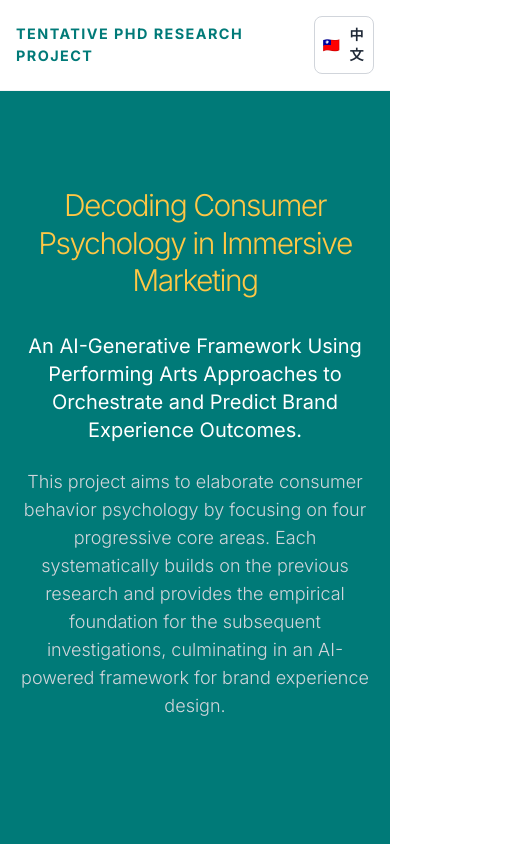
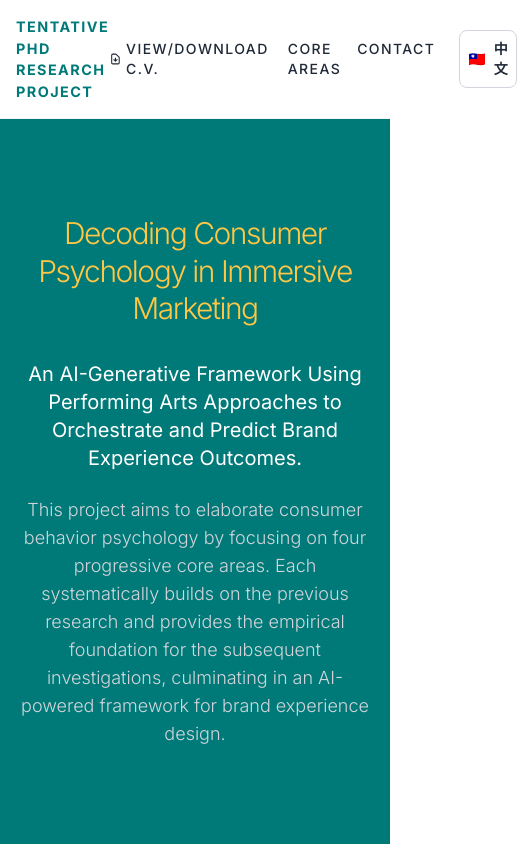
Before and after one commit to vitayangnyc/phd_project, a plain HTML site: page index.html in a window 390 px wide. Shown: the top 844 px of the page, 517 px wide, since content can reach past the window. Drawn offline with nearby package versions, Linux system fonts and the light colour scheme.

Commit message:
Update index.html

```diff
--- a/index.html
+++ b/index.html
@@ -4,59 +4,49 @@
     <meta charset="UTF-8">
     <meta name="viewport" content="width=device-width, initial-scale=1.0">
     <title id="doc-title">PHD Project: Decoding Consumer Psychology in Immersive Marketing</title>
-    <!-- Load Tailwind CSS -->
     <script src="https://cdn.tailwindcss.com"></script>
     <link href="https://fonts.googleapis.com/css2?family=Inter:wght@100..900&display=swap" rel="stylesheet">
     <style>
-        /* Apply Inter font family and minimalist background */
         body {
             font-family: 'Inter', sans-serif;
-            background-color: #ffffff; /* Pure white background */
-            color: #1f2937; /* Dark Gray for text */
+            background-color: #ffffff;
+            color: #1f2937;
         }
-        /* Custom scrollbar for aesthetics */
         ::-webkit-scrollbar {
             width: 8px;
         }
         ::-webkit-scrollbar-thumb {
-            background-color: #d1d5db; /* Light gray */
+            background-color: #d1d5db;
             border-radius: 4px;
         }
-        /* Define dark background color for hero and footer */
         .dark-bg {
-            background-color: #007A78; /* Deep Teal/Cyan based on user request */
+            background-color: #007A78;
         }
         .section-separator {
-            border-bottom: 1px solid #e5e7eb; /* Subtle light gray line */
+            border-bottom: 1px solid #e5e7eb;
         }
-        /* Style for the small header title */
         .header-title {
-            color: #007A78; /* Teal color */
-            font-size: 0.9rem; /* Roughly 20% smaller than text-xl */
+            color: #007A78;
+            font-size: 0.9rem;
         }
     </style>
 </head>
 <body class="text-gray-800">
 
-    <!-- Header / Navigation Bar (Minimalist White) -->
     <header class="border-b border-gray-100 bg-white sticky top-0 z-10">
         <div class="max-w-7xl mx-auto px-4 sm:px-6 lg:px-8 py-4 flex justify-between items-center">
-            <!-- Updated Header Title with ID for dynamic translation -->
             <div id="header-project-title" class="header-title font-bold tracking-widest uppercase">
                 TENTATIVE PHD RESEARCH PROJECT
             </div>
             <nav class="flex items-center space-x-6">
-                <div class="hidden md:flex space-x-8 text-sm font-medium uppercase tracking-widest">
-                    <!-- CV Link: target="_blank" has been removed to open in the same tab -->
+                <div class="flex space-x-4 md:space-x-8 text-sm font-medium uppercase tracking-widest">
                     <a href="cv.html" id="nav-cv" class="hover:text-black transition duration-150 flex items-center">
                         <svg class="w-4 h-4 mr-1" fill="none" stroke="currentColor" viewBox="0 0 24 24" xmlns="http://www.w3.org/2000/svg"><path stroke-linecap="round" stroke-linejoin="round" stroke-width="2" d="M12 10v6m0 0l-3-3m3 3l3-3m2 8H7a2 2 0 01-2-2V5a2 2 0 012-2h5.586a1 1 0 01.707.293l5.414 5.414a1 1 0 01.293.707V19a2 2 0 01-2 2z"></path></svg>
                         View/Download C.V.
                     </a>
-                    <!-- Updated Objectives to Core Areas -->
                     <a href="#objectives" id="nav-core-areas" class="hover:text-black transition duration-150">Core Areas</a>
                     <a href="#contact" id="nav-contact" class="hover:text-black transition duration-150">Contact</a>
                 </div>
-                <!-- Language Switch Toggle: Content (flag and text) now controlled by JavaScript -->
                 <button id="lang-toggle" onclick="toggleLanguage()" class="p-2 border border-gray-300 rounded-lg text-sm font-semibold hover:bg-gray-50 transition duration-150 flex items-center">
                     <span id="lang-flag" class="mr-2" role="img" aria-label="Flag"></span>
                     <span id="lang-text"></span>
@@ -65,7 +55,6 @@
         </div>
     </header>
 
-    <!-- 1. Hero Section (High Contrast Dark) -->
     <section class="dark-bg text-white py-24 md:py-40 border-b border-gray-800">
         <div class="max-w-5xl mx-auto px-4 sm:px-6 lg:px-8 text-center">
             <h1 id="hero-title" class="text-3xl sm:text-5xl font-light mb-8 leading-tight tracking-tighter" style="color: #FFC745;">
@@ -74,7 +63,6 @@
             <p id="hero-subtitle" class="text-xl sm:text-2xl font-normal max-w-4xl mx-auto mb-6">
                 An AI-Generative Framework Using Performing Arts Approaches to Orchestrate and Predict Brand Experience Outcomes.
             </p>
-            <!-- Descriptive text -->
             <p id="hero-desc" class="text-lg font-light max-w-4xl mx-auto mb-10 text-gray-300">
                 This project aims to elaborate consumer behavior psychology by focusing on four progressive core areas. Each systematically builds on the previous research and provides the empirical foundation for the subsequent investigations, culminating in an AI-powered framework for brand experience design.
             </p>
@@ -83,12 +71,10 @@
 
     <main class="max-w-7xl mx-auto px-4 sm:px-6 lg:px-8 py-20">
 
-        <!-- 2. Core Objectives (The Four Core Areas) -->
         <section id="objectives" class="mb-24">
             <h2 id="objectives-title" class="text-3xl sm:text-4xl font-light text-center mb-16 text-gray-900 border-b border-gray-200 pb-3 uppercase tracking-wider">Four Core Research Areas</h2>
             <div class="grid md:grid-cols-2 lg:grid-cols-4 gap-x-10 gap-y-12">
 
-                <!-- Objective 1: Creating the Stage -->
                 <div class="p-4 border-l-2 border-gray-300 hover:border-black transition duration-300">
                     <div class="text-3xl mb-4 text-gray-900">
                         <svg xmlns="http://www.w3.org/2000/svg" class="h-12 w-12 inline-block" fill="none" viewBox="0 0 24 24" stroke="currentColor">
@@ -96,11 +82,9 @@
                         </svg>
                     </div>
                     <h3 id="obj1-title" class="text-xl font-medium mb-2 text-gray-900">1. Creating the Stage</h3>
-                    <!-- Updated with Em Dashes and corrected bolding -->
                     <p id="obj1-text" class="text-gray-600 text-sm">Transform <b>theatrical elements</b>—performers, dialogue, lighting, and props—into experiential marketing essentials, to orchestrate brand-consumer interactive scenarios and form actionable decision cues.</p>
                 </div>
 
-                <!-- Objective 2: Refocusing the Human Narrative -->
                 <div class="p-4 border-l-2 border-gray-300 hover:border-black transition duration-300">
                     <div class="text-3xl mb-4 text-gray-900">
                         <svg xmlns="http://www.w3.org/2000/svg" class="h-12 w-12 inline-block" fill="none" viewBox="0 0 24 24" stroke="currentColor">
@@ -111,7 +95,6 @@
                     <p id="obj2-text" class="text-gray-600 text-sm">Applying psychological <b>Character Development</b> techniques from Stanislavsky's <b>Method Acting</b> constructs complex customer profiles by delving into their sociocultural contexts, motivations, and emotional states to better target consumer identity and enable judgment prediction.</p>
                 </div>
 
-                <!-- Objective 3: Scripting Consumer Journeys -->
                 <div class="p-4 border-l-2 border-gray-300 hover:border-black transition duration-300">
                     <div class="text-3xl mb-4 text-gray-900">
                         <svg xmlns="http://www.w3.org/2000/svg" class="h-12 w-12 inline-block" fill="none" viewBox="0 0 24 24" stroke="currentColor">
@@ -122,7 +105,6 @@
                     <p id="obj3-text" class="text-gray-600 text-sm">By adapting the <b>Standardized Patient (SP)</b> methodology from medical education, this research will structure controlled interaction progressions. The systematic rehearsals will generate comprehensive datasets for precise touchpoint optimization.</p>
                 </div>
 
-                <!-- Objective 4: AI-Generative Characterizing -->
                 <div class="p-4 border-l-2 border-gray-300 hover:border-black transition duration-300">
                     <div class="text-3xl mb-4 text-gray-900">
                         <svg xmlns="http://www.w3.org/2000/svg" class="h-12 w-12 inline-block" fill="none" viewBox="0 0 24 24" stroke="currentColor">
@@ -137,17 +119,14 @@
 
     </main>
 
-    <!-- Footer / Contact Section (High Contrast Dark) -->
     <footer id="contact" class="dark-bg text-white py-16 md:py-20 border-t border-gray-800">
         <div class="max-w-7xl mx-auto px-4 sm:px-6 lg:px-8 text-center">
             <h3 id="contact-title" class="3xl font-light mb-6 uppercase tracking-wider">Contact</h3>
 
-            <!-- Combined Contact Text and Email into one line, using text-sm and no bolding -->
             <p id="contact-text-and-email" class="text-sm font-light mb-4 text-white">
                 For collaboration inquiries or further information regarding this tentative research: <a href="mailto:vitayang@vitayang.info" class="underline hover:text-gray-200 transition duration-150">vitayang@vitayang.info</a>
             </p>
 
-            <!-- Footer copyright and candidate info updated to text-white -->
             <div class="mt-10 pt-8 border-t border-gray-700 text-sm text-white">
                 <p id="footer-copy">&copy; 2025 PhD Project | All content is tentative and subject to change.</p>
                 <p id="footer-candidate">Candidate: Chen-ling Vita Yang</p>
@@ -155,10 +134,7 @@
         </div>
     </footer>
 
-    <!-- JavaScript for smooth scrolling and language toggling -->
     <script>
-        // FIX: The original code was preventing non-hash links (like cv.html) from working.
-        // We ensure that only links starting with '#' use the smooth scroll behavior.
         document.querySelectorAll('a[href]').forEach(anchor => {
             anchor.addEventListener('click', function (e) {
                 const href = this.getAttribute('href');
@@ -168,12 +144,9 @@
                         behavior: 'smooth'
                     });
                 }
-                // Links not starting with '#' (like cv.html) will now follow their default behavior.
             });
         });
 
-
-        // --- Language Toggle Logic ---
 
         let currentLang = 'en';
 
@@ -189,7 +162,6 @@
                 heroDesc: 'This project aims to elaborate consumer behavior psychology by focusing on four progressive core areas. Each systematically builds on the previous research and provides the empirical foundation for the subsequent investigations, culminating in an AI-powered framework for brand experience design.',
                 objectivesTitle: 'Four Core Research Areas',
                 obj1Title: '1. Creating the Stage',
-                // Updated with Em Dashes and correct bolding
                 obj1Text: 'Transform <b>theatrical elements</b>—performers, dialogue, lighting, and props—into experiential marketing essentials, to orchestrate brand-consumer interactive scenarios and form actionable decision cues.',
                 obj2Title: '2. Refocusing the Human Narrative',
                 obj2Text: "Applying psychological <b>Character Development</b> techniques from Stanislavsky's <b>Method Acting</b> constructs complex customer profiles by delving into their sociocultural contexts, motivations, and emotional states to better target consumer identity and enable judgment prediction.",
@@ -215,15 +187,11 @@
                 heroDesc: '本計畫旨在透過四個相互連結的核心領域，深入闡述消費者行為心理學。各領域層層遞進，最終整合為一個以人工智慧為核心的品牌體驗設計架構。',
                 objectivesTitle: '四個核心研究領域',
                 obj1Title: '1. 創造研究「舞台」模型',
-                // Updated with mb-1.5 spacing
                 obj1Text: `<p class="mb-1.5">將戲劇元素（表演者、對白、燈光與道具等）轉化為體驗式行銷的各項核心要素，視之為<b>變數</b>。</p><p class="mb-1.5">用前述要素創造及模擬品牌與消費者的互動情境為可控制模型，形成各種模型腳本。</p><p>收集消費者反應，形成可量化的<b>購買決策因素對應組合</b>。</p>`,
                 obj2Title: '2. 重新聚焦「消費者人物敍事」',
-                // Added underline to Stanislavsky's name and updated with Method Acting in parentheses and mb-1.5 spacing
                 obj2Text: `<p class="mb-1.5">運用<u>史坦尼斯．拉夫斯基</u>表演方法「<b>方法演技 (Method Acting)</b> 」的心理學角色發展技術，透過深入探討消費者的社經、文化背景、動機和對品牌的情感狀態。</p><p>用獲得之數據建構複雜的背景故事，亦即顧客輪廓，以其能為品牌更<b>精準地鎖定消費者身份並預判購買能力</b>。</p>`,
                 obj3Title: '3. 構建消費者旅程',
-                // Updated with mb-1.5 spacing and correct bolding
                 obj3Text: `<p class="mb-1.5">藉由醫學教育中的<b>標準化病人 (Standard Patient)</b> 方法，本研究將上述的舞台效果以「變數」形式逐步設計編排的品牌及消費者的敘事藍圖，使互動過程<b>完全受控</b>。</p><p>透過系統化的演練，生成全面的互動資料組合，以期能<b>藉由數據精準地優化每個顧客旅程接觸點</b>。</p>`,
-                // FIX: Used &nbsp; to align the second line '品牌接觸點動態塑型' under '人' (after '4. ').
                 obj4Title: '4. 人工智慧賦形<br>&nbsp;&nbsp;&nbsp;&nbsp;品牌接觸點動態塑型',
                 obj4Text: `<p class="mb-1.5">此部分將整合前述的分析框架和數據資料，訓練一個<b>人工智慧模型</b>，使其能自動生成品牌價值人格原型，並自動依變數生成品牌接觸點旅程敍事，打造對應可控模型。</p><p>此模型使顧客<b>獲得自然且流暢的接觸體驗、深度參與互動，並驅動價值轉化，實現商業效益最大化</b>。</p>`,
                 contactTitle: '聯絡方式',
@@ -238,7 +206,6 @@
         function updateContent(lang) {
             const data = content[lang];
 
-            // Update Nav Links
             document.getElementById('nav-cv').innerHTML = `<svg class="w-4 h-4 mr-1" fill="none" stroke="currentColor" viewBox="0 0 24 24" xmlns="http://www.w3.org/2000/svg"><path stroke-linecap="round" stroke-linejoin="round" stroke-width="2" d="M12 10v6m0 0l-3-3m3 3l3-3m2 8H7a2 2 0 01-2-2V5a2 2 0 012-2h5.586a1 1 0 01.707.293l5.414 5.414a1 1 0 01.293.707V19a2 2 0 01-2 2z"></path></svg>${data.navCV}`;
             document.getElementById('nav-core-areas').textContent = data.navCoreAreas;
             document.getElementById('nav-contact').textContent = data.navContact;
@@ -256,7 +223,7 @@
             document.getElementById('obj2-text').innerHTML = data.obj2Text;
             document.getElementById('obj3-title').textContent = data.obj3Title;
             document.getElementById('obj3-text').innerHTML = data.obj3Text;
-            document.getElementById('obj4-title').innerHTML = data.obj4Title; // Use innerHTML for <br> and &nbsp;
+            document.getElementById('obj4-title').innerHTML = data.obj4Title;
             document.getElementById('obj4-text').innerHTML = data.obj4Text;
 
             document.getElementById('contact-title').textContent = data.contactTitle;
```
